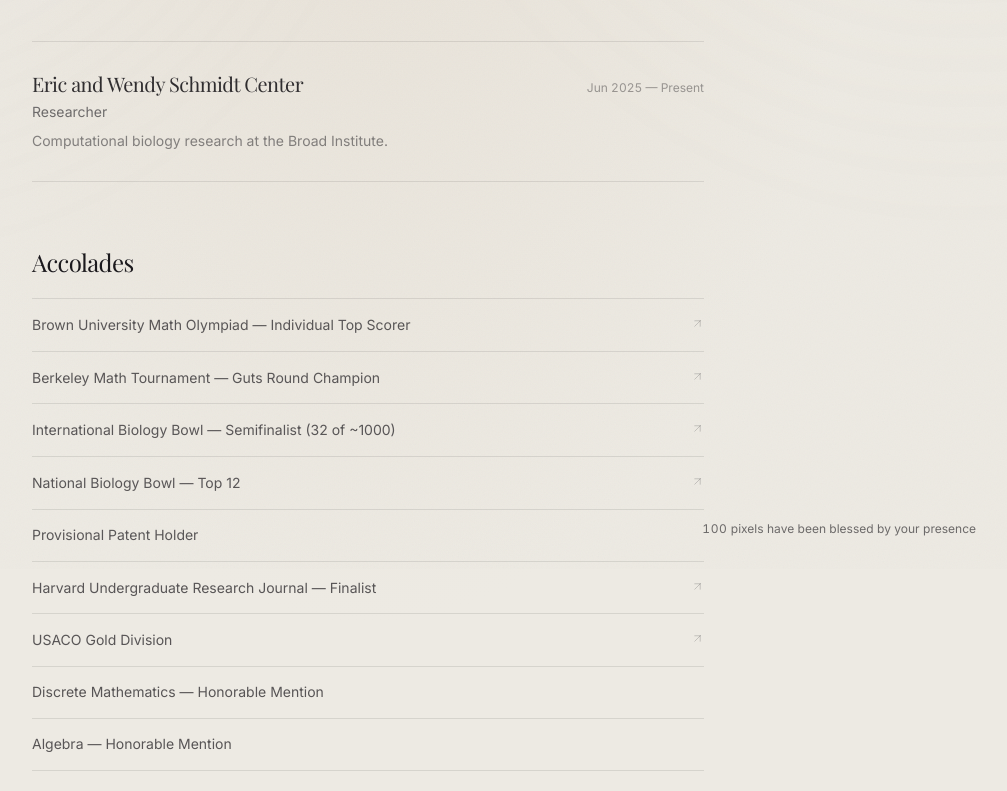
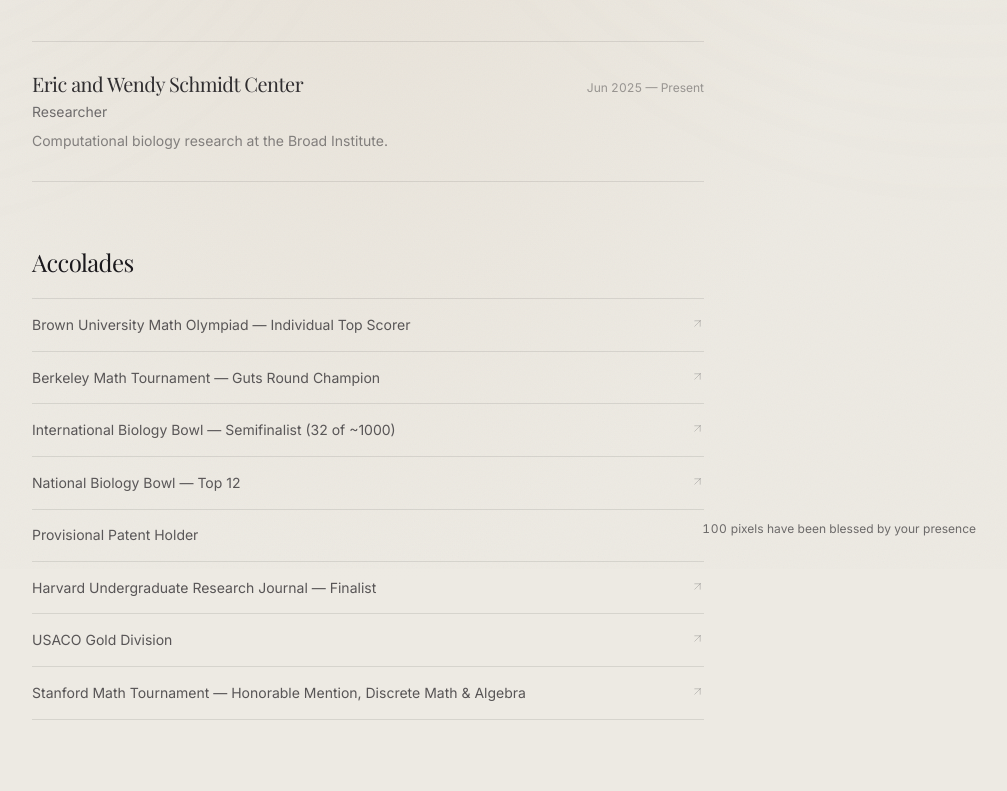
Before and after one commit to shreyjain11/personal-website, a Next.js app: page /work in a window 1280 px wide. Shown: the part 231-1022 px from the top of the page, without its empty margins (272-1279 px from the left). Built offline with nearby package versions, Linux system fonts and the light colour scheme.

Commit message:
Consolidate into single Stanford Math Tournament honorable mention
Co-Authored-By: Claude Sonnet 5 <noreply@anthropic.com>
Claude-Session: https://claude.ai/code/session_01Wzgi26Q7EfditqKXVhX8cr

```diff
--- a/app/work/page.tsx
+++ b/app/work/page.tsx
@@ -32,8 +32,7 @@ const accolades: { name: string; url?: string }[] = [
   { name: "Provisional Patent Holder" },
   { name: "Harvard Undergraduate Research Journal — Finalist", url: "https://www.thurj.com/" },
   { name: "USACO Gold Division", url: "https://usaco.org/" },
-  { name: "Discrete Mathematics — Honorable Mention" },
-  { name: "Algebra — Honorable Mention" },
+  { name: "Stanford Math Tournament — Honorable Mention, Discrete Math & Algebra", url: "https://sumo.stanford.edu/smt/" },
 ];
 
 export default function Work() {
```
